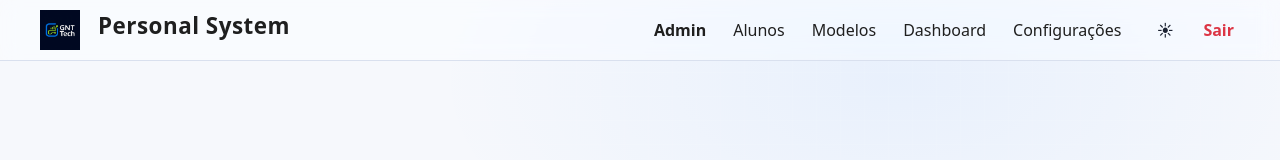
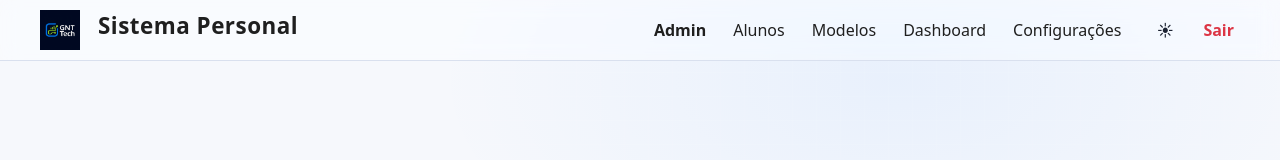
Before and after one commit to 1biell/sistema-personal, a React (Create React App) app in the folder frontend/: page /students in a window 1280 px wide. Shown: the top 160 px of the page. Built offline with nearby package versions, Linux system fonts and the light colour scheme; no server answers; sample sign-in values are in the browser's storage.

Commit message:
Upgrade no header

```diff
--- a/frontend/src/components/layout/Header.css
+++ b/frontend/src/components/layout/Header.css
@@ -7,6 +7,13 @@
   border-bottom: 1px solid var(--border-color);
   background: rgba(255,255,255,0.4);
   backdrop-filter: saturate(160%) blur(10px);
+}
+
+/* Dark theme: remove gray bar look; use tinted dark glass */
+[data-theme="dark"] .gnt-header {
+  background: linear-gradient(0deg, rgba(255,255,255,0.03), rgba(255,255,255,0.03)), rgba(11,17,23,0.72);
+  border-bottom-color: rgba(255,255,255,0.06);
+  box-shadow: 0 1px 0 rgba(0,0,0,0.4) inset, 0 8px 20px rgba(0,0,0,0.25);
 }
 
 .gnt-header-container {
--- a/frontend/src/components/layout/Header.js
+++ b/frontend/src/components/layout/Header.js
@@ -31,7 +31,7 @@ export default function Header() {
           style={{ cursor: "pointer", display: "flex", alignItems: "center" }}
         >
           <img src={logo} alt="Logo" className="gnt-logo" />
-          <h2 className="gnt-title" style={{ color: theme === "dark" ? "#f8f9fa" : "#1f1f1f", marginLeft: 8 }}>Personal System</h2>
+          <h2 className="gnt-title" style={{ color: theme === "dark" ? "#f8f9fa" : "#1f1f1f", marginLeft: 8 }}>Sistema Personal</h2>
         </div>
 
         <nav className="gnt-nav" style={{ display: "flex", gap: 15 }}>
```
